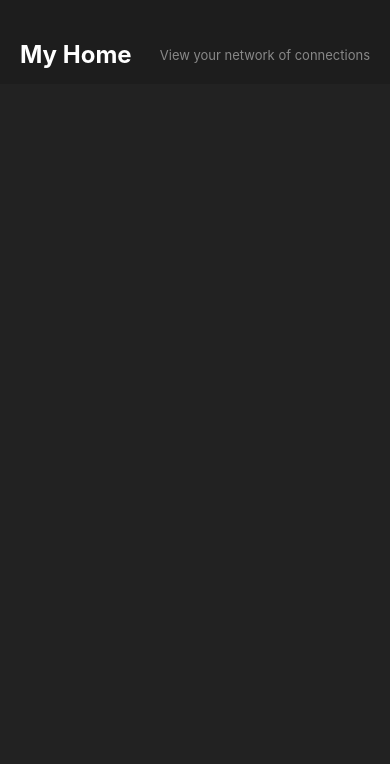
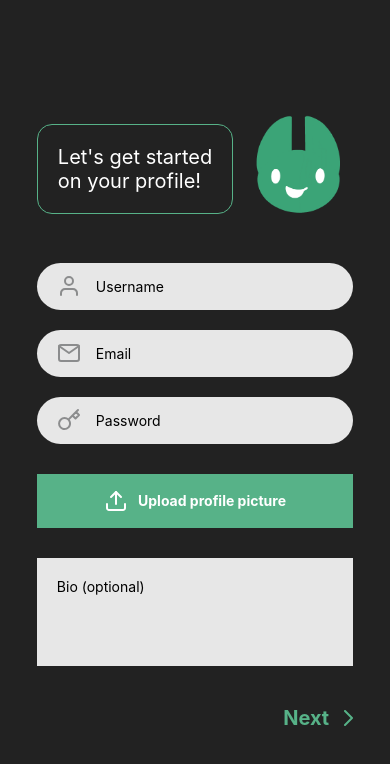
Before and after one commit to flynntraeger/merge, a React Native app in the folder merge/: screen / in a window 390 px wide. Shown: the top 764 px of the page. Built offline with nearby package versions, Linux system fonts and the light colour scheme.

Commit message:
starter screens update

```diff
--- a/merge/App.js
+++ b/merge/App.js
@@ -15,7 +15,7 @@ import Start2Screen from './screens/Start2Screen';
 import Start3Screen from './screens/Start3Screen';
 import CreateEventScreen from './screens/CreateEventScreen';
 
-const SHOW_START_SCREENS = false;
+const SHOW_START_SCREENS = true;
 
 const Stack = createStackNavigator();
 
--- a/merge/screens/Start2Screen.js
+++ b/merge/screens/Start2Screen.js
@@ -35,8 +35,7 @@ export default function Start2Screen({ route, navigation }) {
                             "Open-world",
                             "Indie",
                             "Gacha",
-                        ].map(genre => <Togglebox title={genre} key={genre + "-genre"} />)
-                        )()}
+                        ].map(genre => <Togglebox title={genre} key={genre + "-genre"} />))()}
                         <Togglebox title="+" />
                     </View>
                 </View>
@@ -104,8 +103,6 @@ const styles = StyleSheet.create({
         alignItems: 'center',
         backgroundColor: "#222222",
         padding: 40
-        // padding: 20,
-        // paddingVertical: 40,
     },
     formRow: {
         marginBottom: 20,
--- a/merge/screens/Start3Screen.js
+++ b/merge/screens/Start3Screen.js
@@ -7,12 +7,9 @@ export default function Start3Screen({ route, navigation }) {
     const [searchText, setSearchText] = useState("");
     return (
         <View style={styles.container}>
-            <View>
             <View style={styles.formRow}>
                 <Text style={styles.formRowText}>When are you free to game?</Text>
-                    <View style={{ background: "gray", height: 100, marginBottom: 40 }}>
-                        <Text>WIP</Text>
-                    </View>
+                <Image style={{ width: 310, height: 385 }} source={require("../assets/calendar.png")} />
             </View>
             <View style={styles.formRow}>
                 <Text style={styles.formRowText}>Add your friends</Text>
@@ -27,7 +24,6 @@ export default function Start3Screen({ route, navigation }) {
                     placeholderTextColor={"black"}
                     selectionColor='black'
                 />
-                </View>
             </View>
             <View style={styles.bottomBar}>
                 <TouchableOpacity
```
Also changed, not shown: merge/assets/calendar.png (added). Lines whose indentation alone changed are shown as unchanged.
